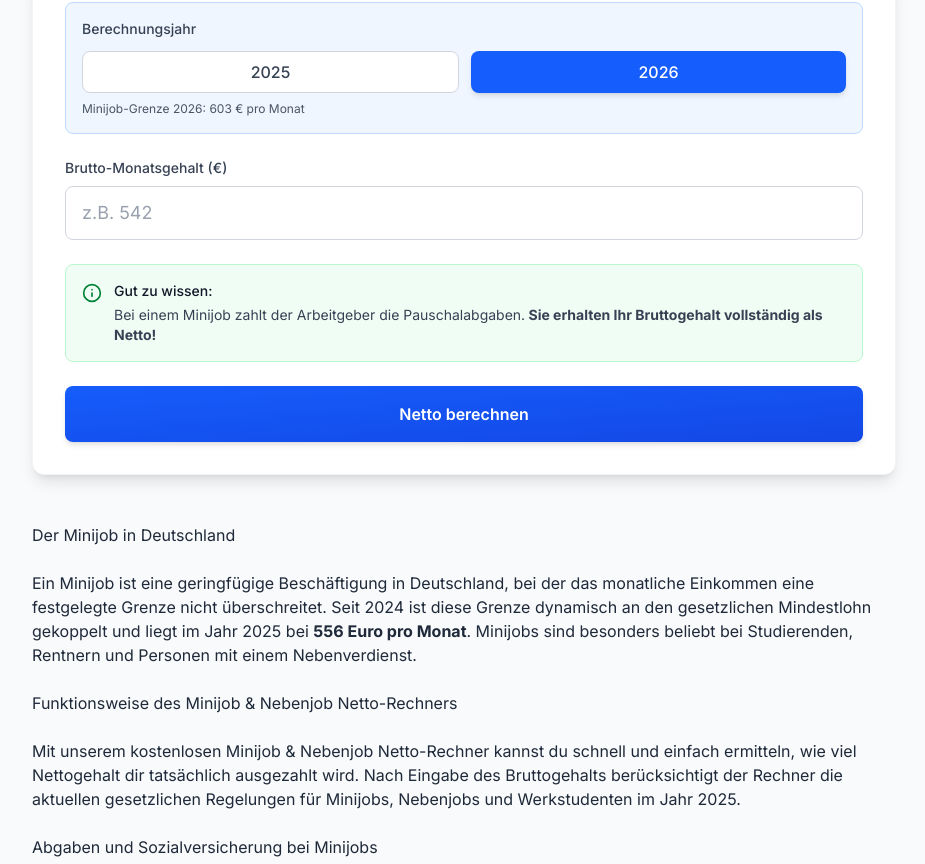
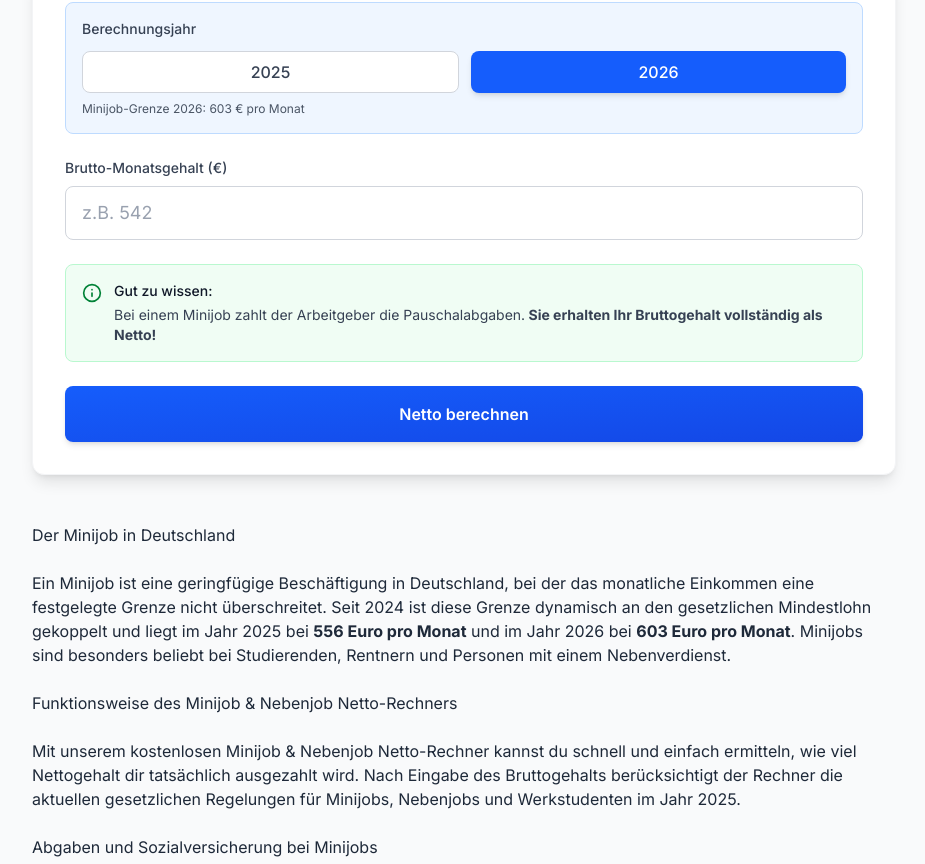
Before and after one commit to Mohdaasif97/salcal, a Next.js app: page / in a window 1280 px wide. Shown: the part 327-1191 px from the top of the page, without its empty margins (176-1101 px from the left). Built offline with nearby package versions, Linux system fonts and the light colour scheme.

Commit message:
Update MiniJobRechner.tsx

```diff
--- a/components/MiniJobRechner.tsx
+++ b/components/MiniJobRechner.tsx
@@ -240,7 +240,8 @@ export default function MiniJobRechner() {
             <p>
               Ein Minijob ist eine geringfügige Beschäftigung in Deutschland, bei der das monatliche Einkommen
               eine festgelegte Grenze nicht überschreitet. Seit 2024 ist diese Grenze dynamisch an den
-              gesetzlichen Mindestlohn gekoppelt und liegt im Jahr 2025 bei <strong>556 Euro pro Monat</strong>.
+              gesetzlichen Mindestlohn gekoppelt und liegt im Jahr 2025 bei <strong>556 Euro pro Monat</strong> und
+              im Jahr 2026 bei <strong>603 Euro pro Monat</strong>.
               Minijobs sind besonders beliebt bei Studierenden, Rentnern und Personen mit einem Nebenverdienst.
             </p>
 
```
